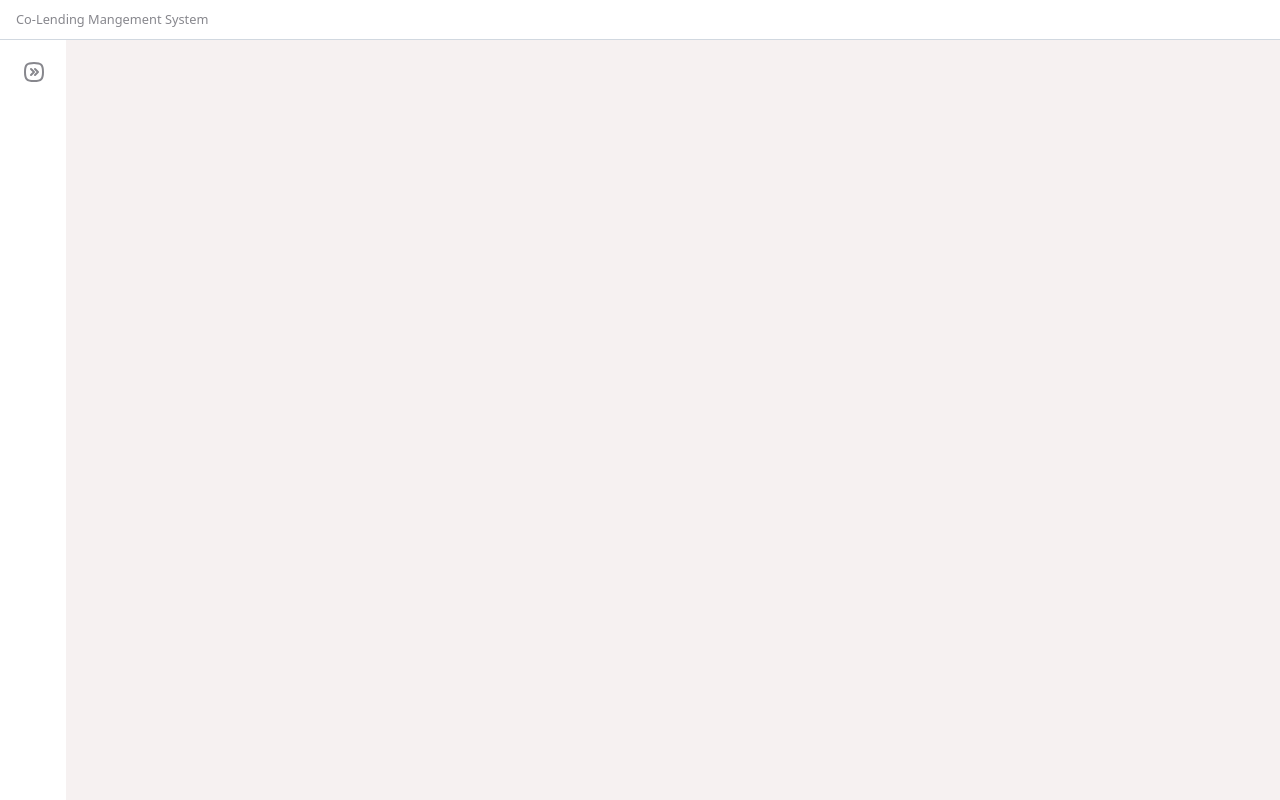
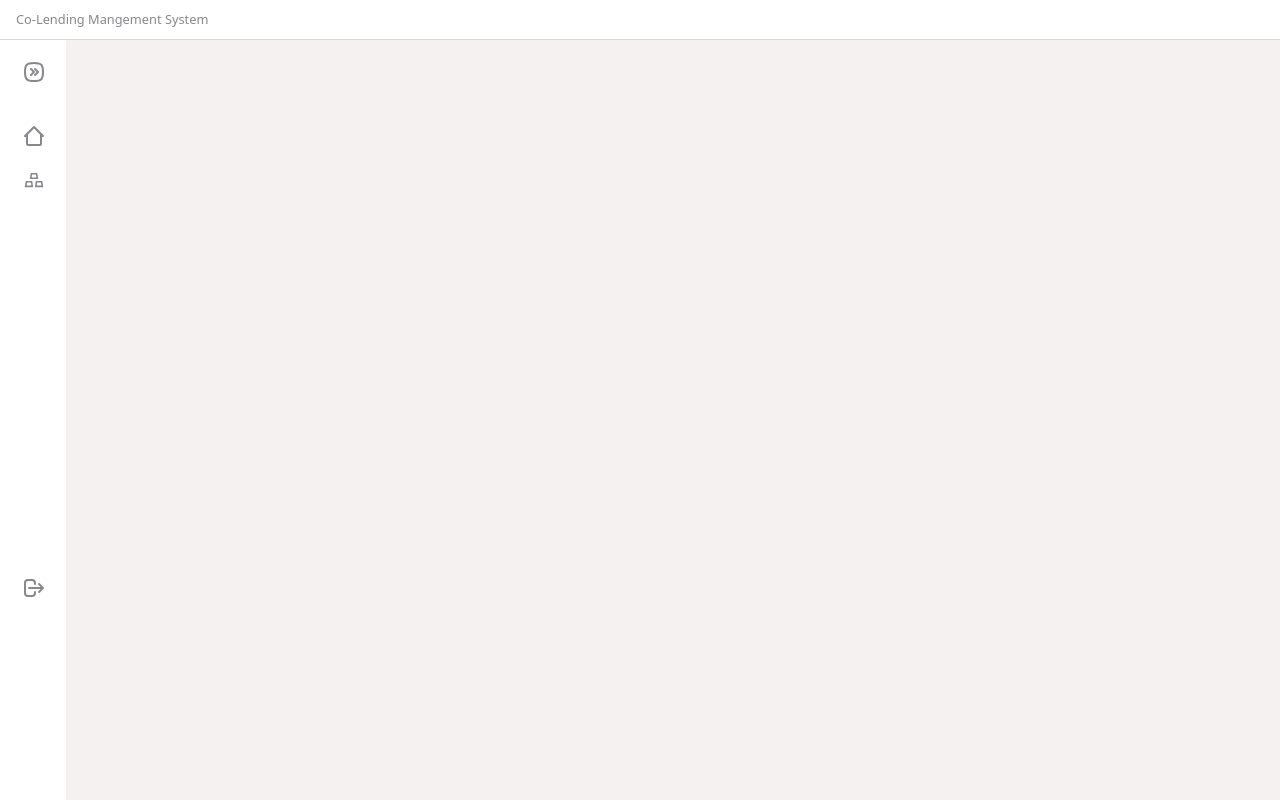
Before and after one commit to vaibhavshukla-d/clms, a React (Vite) app: page / in a window 1280 px wide. Built offline with nearby package versions, Linux system fonts and the light colour scheme; sample sign-in values are in the browser's storage.

Commit message:
new changes

```diff
--- a/src/App.jsx
+++ b/src/App.jsx
@@ -1,10 +1,11 @@
 import "./App.scss";
 import {Route, Routes, useNavigate} from "react-router-dom";
 import Layout from "./layout.jsx";
-import DashboardPage from "@/pages/public/Dashboard/DashboardPage.jsx";
+import DashboardPage from "@/pages/protected/Dashboard/DashboardPage.jsx";
 import LoginPage from "./pages/public/LoginPage/LoginPage";
 import {useEffect} from "react";
 import BullionRate from "@/pages/protected/BullionRate/BullionRatePage.jsx";
+import NotFoundPage from "@/pages/public/NotFoundPage/NotFoundPage.jsx";
 
 function App() {
     const isAuth = localStorage.getItem("isAuthenticated");
@@ -27,6 +28,7 @@ function App() {
                     <Route path="/login" element={<LoginPage/>}/>
                 )
             }
+            <Route path='*' element={<NotFoundPage/>}/>
         </Routes>
     );
 }
--- a/src/layout/sidebar.jsx
+++ b/src/layout/sidebar.jsx
@@ -2,7 +2,9 @@ import {useState} from 'react';
 import {TbSquareRoundedChevronsLeft, TbSquareRoundedChevronsRight} from 'react-icons/tb';
 import {HiOutlineLogout} from 'react-icons/hi';
 import logo from '../assets/CS_Logo_web.png';
-import { useNavigate  } from "react-router-dom";
+import {NavLink, useNavigate} from "react-router-dom";
+import {BiHomeAlt2} from "react-icons/bi";
+import {AiOutlineGold} from "react-icons/ai";
 
 
 const Sidebar = () => {
@@ -28,15 +30,40 @@ const Sidebar = () => {
                             <div>
                                 <TbSquareRoundedChevronsRight/>
                             </div>
+                            <div className="mt-10">
+                                <BiHomeAlt2 />
+                            </div>
+                            <div className="mt-5">
+                                <AiOutlineGold />
+                            </div>
+                            <div className="mt-96">
+                                <button className="flex flex-row justify-center align-bottom"
+                                        onClick={handleLogout}
+                                >
+                                    <HiOutlineLogout/>
+                                </button>
+                            </div>
                         </div>
                     ) : (
-                        <TbSquareRoundedChevronsLeft/>
+                        <div>
+                            <TbSquareRoundedChevronsLeft/>
+                        </div>
                     )}
 
                 </div>
             </div>
             <br/>
-            <button className="flex flex-row justify-center align-bottom"
+            <NavLink
+
+                to="/dashboard"
+                className={({ isActive, isPending }) =>
+                    isPending ? "pending" : isActive ? "active" : ""
+                }
+            >
+                Dashboard
+            </NavLink>
+
+            <button className="flex flex-row justify-center align-bottom mt-96 "
             onClick={handleLogout}
             >
                 <HiOutlineLogout/>
--- a/src/pages/public/Dashboard/DashboardPage.jsx
+++ b/src/pages/protected/Dashboard/DashboardPage.jsx
@@ -1,5 +1,5 @@
 import {useContext} from "react";
-import AuthContext from "../../../context/AuthContext/AuthContext";
+import AuthContext from "../../../context/AuthContext/AuthContext.js";
 function DashboardPage() {
     const {Auth} = useContext(AuthContext);
     console.log('test',Auth);
--- /dev/null
+++ b/src/pages/public/NotFoundPage/NotFoundPage.jsx
@@ -0,0 +1,11 @@
+
+function NotFoundPage() {
+  return (
+    <div>
+      <h1>404</h1>
+      <p>Page not found</p>
+    </div>
+  );
+}
+
+export default NotFoundPage;
```
